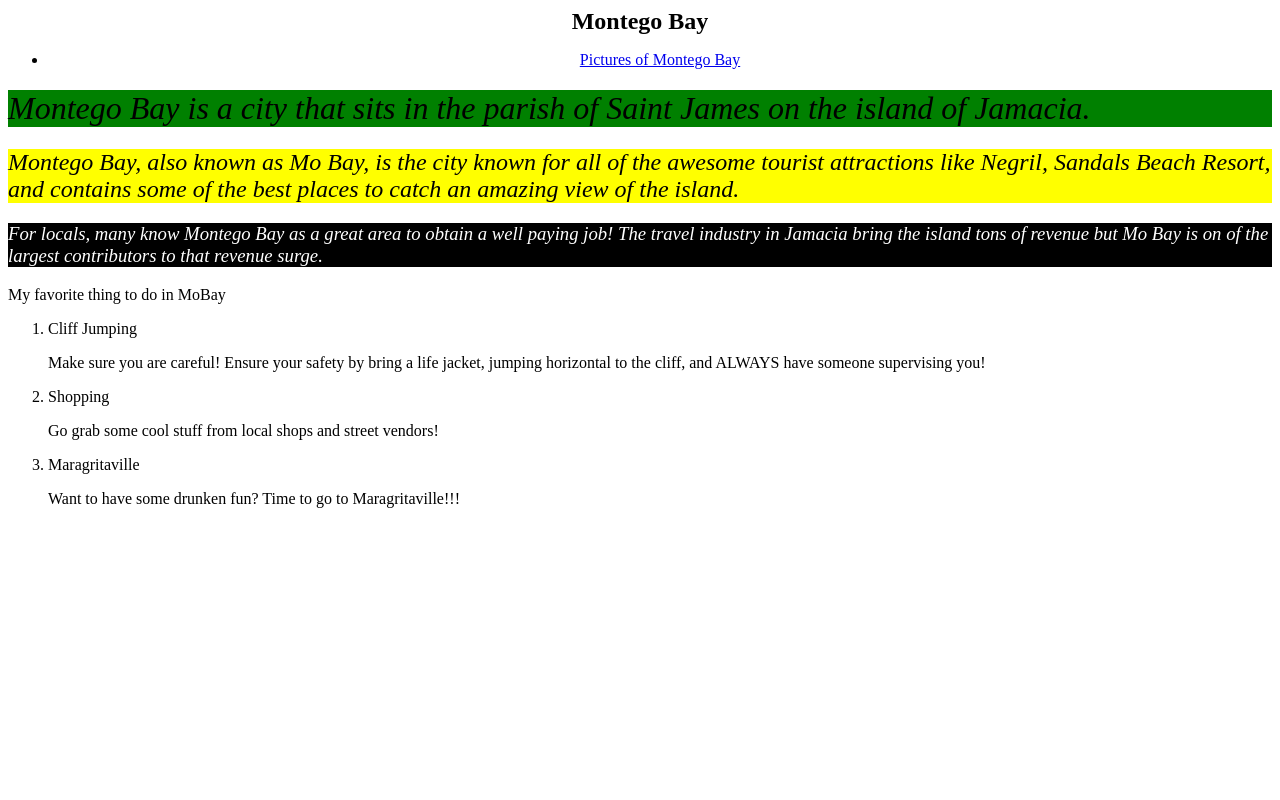
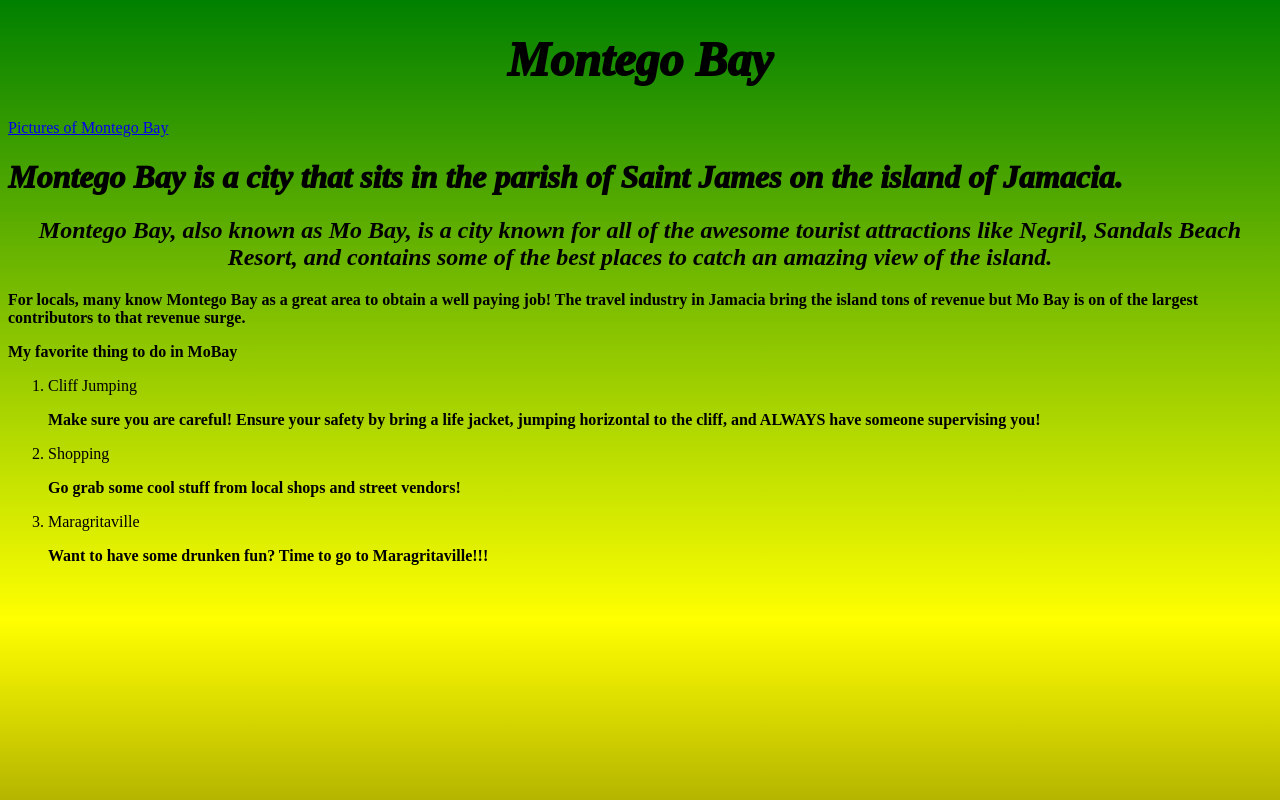
Before and after one commit to Charonn412/simple-travel-site, a plain HTML site: page index.html in a window 1280 px wide. Shown: the top 800 px of the page. Drawn offline with Linux system fonts and the light colour scheme.

Commit message:
added css gradient and photo resize

```diff
--- a/index.html
+++ b/index.html
@@ -7,49 +7,65 @@
     <title>My Favorite City</title>
     <style type="text/css">
         h1 {
-            background-color: green;
-            font-weight: 300;
+            /* background-color: green; */
+            font-weight: 1000;
             font-style: oblique;
+            /* text-align: center; */
+
         }
         h2{
-            background-color: yellow;
-            font-weight: 200;
+            /* background-color: yellow; */
+            font-weight: 600;
             font-style: oblique;
+            text-align: center;
         }
         h3{
-            background-color: black;
-            font-weight: 100;
-            color: white;
+            /* background-color: black; */
+            font-weight: 600;
+            /* color: white; */
             font-style: oblique;
+            text-align: center;
         }
         header{
            font-weight: 700;
            text-align: center;
            font-size: x-large;
+           text-align: center;
         }
         p{
-            font-weight: 400;
+            font-weight: 600;
+            /* text-align: center; */
+
         }
         nav{
-            text-align: center;
+            /* text-align: center; */
         }
+        body{
+            height:150vh;
+            background-image: linear-gradient( green, yellow, black);
+            /* text-align: center; */
+        }
+
+        /* #favActivities {
+           width: 70%;
+           margin: 0 15%;
+        } */
 
     </style>
 </head>
 <body>
-    <header>Montego Bay</header>
+    <header>
+        <h1>Montego Bay</h1>
+    </header>
     <nav>
-        <ul>
-            <li>
                 <a href= cityimages.html>Pictures of Montego Bay</a>
-            </li>
-        </ul>
     </nav>
 
     <h1>Montego Bay is a city that sits in the parish of Saint James on the island of Jamacia.</h1>
-    <h2>Montego Bay, also known as Mo Bay, is the city known for all of the awesome tourist attractions like Negril, Sandals Beach Resort, and contains some of the best places to catch an amazing view of the island.</h2>
-    <h3>For locals, many know Montego Bay as a great area to obtain a well paying job! The travel industry in Jamacia bring the island tons of revenue but Mo Bay is on of the largest contributors to that revenue surge.</h3>
-    <p>My favorite thing to do in MoBay
+    <h2>Montego Bay, also known as Mo Bay, is a city known for all of the awesome tourist attractions like Negril, Sandals Beach Resort, and contains some of the best places to catch an amazing view of the island.</h2>
+    <p>For locals, many know Montego Bay as a great area to obtain a well paying job! The travel industry in Jamacia bring the island tons of revenue but Mo Bay is on of the largest contributors to that revenue surge.</h3>
+    <section id="favActivities">
+        <p>My favorite thing to do in MoBay </p>
         <ol>
             <li>Cliff Jumping</li>
             <p>Make sure you are careful! Ensure your safety by bring a life jacket, jumping horizontal to the cliff, and ALWAYS have someone supervising you!</p>
@@ -58,6 +74,17 @@
             <li>Maragritaville</li>
             <p>Want to have some drunken fun? Time to go to Maragritaville!!!</p>
         </ol>
-    </p>
+    </section>
+        <!-- <dl>
+            <dt>Cliff Jumping</dt>
+            <dd>Make sure you are careful! Ensure your safety by bring a life jacket, jumping horizontal to the cliff, and ALWAYS have someone supervising you!</p>
+            <dt>Shopping</dt>
+            <dd>Go grab some cool stuff from local shops and street vendors!</dd>
+            <dt>Maragritaville</dt>
+            <dd>Want to have some drunken fun? Time to go to Maragritaville!!!</dd>
+        </dl> -->
+
+
+
 </body>
 </html>
```
Also changed, not shown: cityimages.html (+14 -5 lines), images/girl in river.webp (added), 1 other file.
